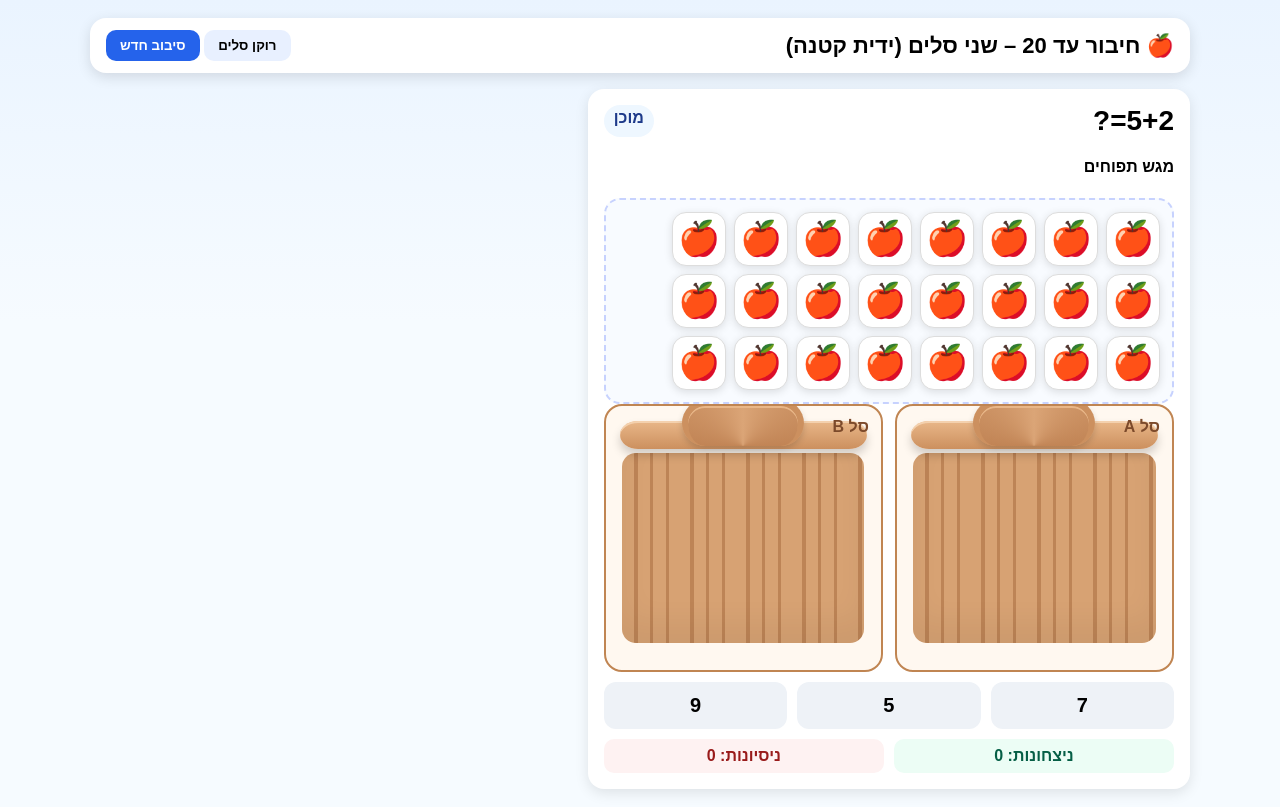
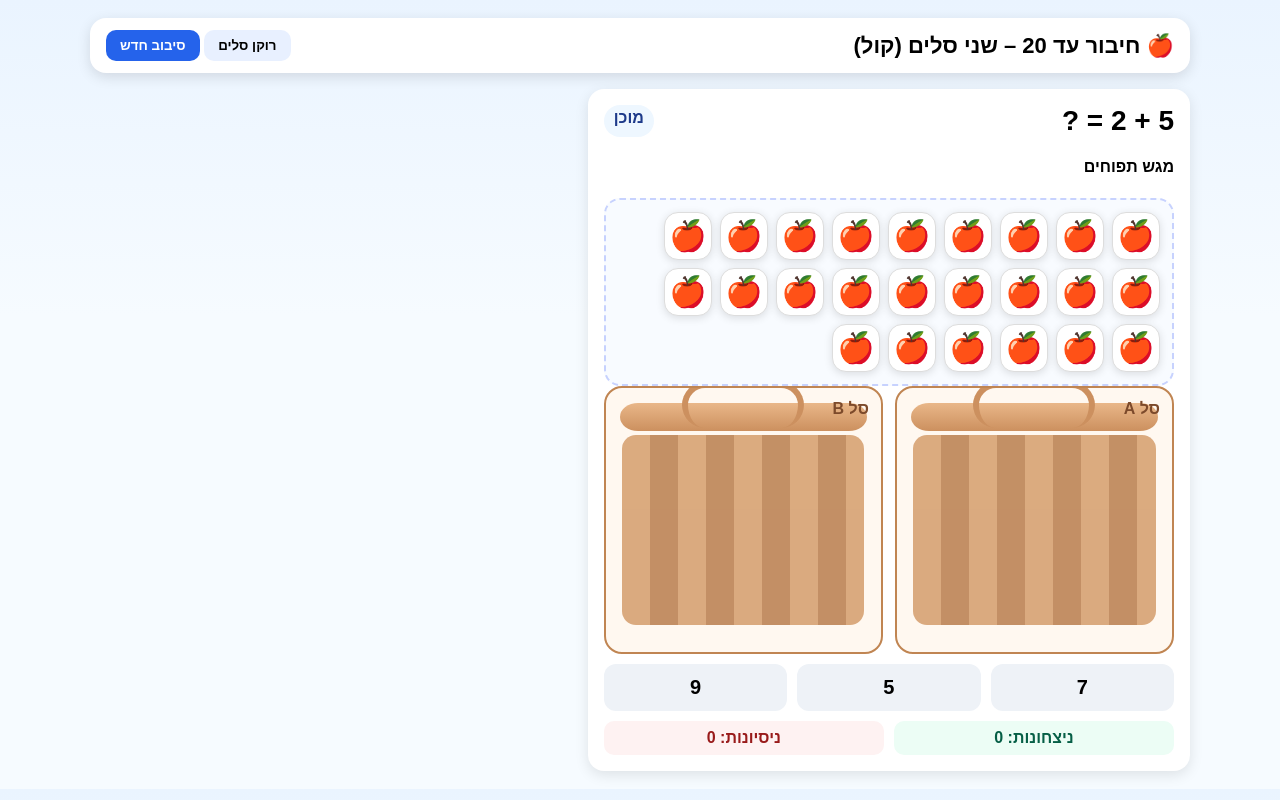
Before and after one commit to dubilulu-ship-it/math-game, a plain HTML site: page index.html in a window 1280 px wide. Drawn offline with Linux system fonts and the light colour scheme.

Commit message:
Update index.html

```diff
--- a/index.html
+++ b/index.html
@@ -3,13 +3,10 @@
 <head>
 <meta charset="utf-8" />
 <meta name="viewport" content="width=device-width, initial-scale=1" />
-<title>חיבור עד 20 – שני סלים (ידית קטנה)</title>
+<title>חיבור עד 20 – שני סלים (קול)</title>
 <style>
-  :root{
-    --fruit: 52px;  /* גודל התפוח */
-    --gap: 8px;
-  }
-  body{margin:0;font-family:Arial,"Segoe UI",system-ui,sans-serif;
+  :root{ --fruit: 46px; --gap: 8px; }
+  body{margin:0;font-family:Arial,sans-serif;
        background:linear-gradient(180deg,#eaf4ff 0%,#f6fbff 40%);}
   .app{max-width:1100px;margin:auto;padding:18px;display:grid;gap:16px}
   header{background:#fff;border-radius:16px;padding:12px 16px;display:flex;justify-content:space-between;align-items:center;flex-wrap:wrap;box-shadow:0 4px 14px rgba(0,0,0,.12)}
@@ -20,67 +17,33 @@
   .board{display:grid;grid-template-columns:1fr 0.8fr;gap:16px}
   @media(max-width:900px){.board{grid-template-columns:1fr}}
   .card{background:#fff;border-radius:16px;padding:16px;box-shadow:0 4px 14px rgba(0,0,0,.1)}
-
   .eq{font-size:28px;font-weight:900}
   .status{background:#eef7ff;color:#1e3a8a;padding:4px 10px;border-radius:999px;font-weight:700}
-
   .tray{min-height:150px;border:2px dashed #c7d2fe;border-radius:16px;padding:12px;background:#f8fbff}
   .grid{display:flex;flex-wrap:wrap;gap:var(--gap)}
-  .fruit{
-    width:var(--fruit);height:var(--fruit);
-    display:flex;align-items:center;justify-content:center;
-    font-size:calc(var(--fruit)*0.65);
-    background:#fff;border:1px solid #ddd;border-radius:14px;cursor:grab;
-    box-shadow:0 2px 8px rgba(0,0,0,.12);
-    user-select:none;touch-action:none;transition:transform .12s ease;
-  }
+  .fruit{width:var(--fruit);height:var(--fruit);display:flex;align-items:center;justify-content:center;
+         font-size:calc(var(--fruit)*0.65);background:#fff;border:1px solid #ddd;border-radius:14px;
+         cursor:grab;box-shadow:0 2px 8px rgba(0,0,0,.12)}
   .fruit:active{transform:scale(1.05)}
-
   .baskets{display:grid;grid-template-columns:1fr 1fr;gap:12px}
   @media(max-width:700px){.baskets{grid-template-columns:1fr}}
-
-  /* ===== סל קש ===== */
-  .basket{
-    position:relative; min-height:240px; border-radius:18px; overflow:hidden;
-    border:2px solid #c08552; background:#fff8f0; padding:12px; isolation:isolate;
-  }
-  .basket .label{
-    position:relative; z-index:4; font-weight:900; color:#7c4a2b;
-    display:flex; align-items:center; gap:8px; margin-bottom:6px;
-  }
-  .basket::before{
-    content:""; position:absolute; inset:18% 6% 10% 6%; z-index:0; pointer-events:none;
-    background:
-      linear-gradient(90deg,#d7a273 22%,#bd8456 22% 28%,#d7a273 28% 50%,
-                             #bd8456 50% 56%,#d7a273 56% 78%,#bd8456 78% 84%,#d7a273 84%) 0 0/56px 18px,
-      linear-gradient(0deg,#bd8456 22%,#d7a273 22% 28%,#bd8456 28% 50%,
-                             #d7a273 50% 56%,#bd8456 56% 78%,#d7a273 78% 84%,#bd8456 84%) 0 0/56px 18px;
-    border-radius:14px;
-    box-shadow:inset 0 -20px 30px rgba(0,0,0,.05);
-  }
-  .basket .inner{position:absolute; inset:22% 8% 8% 8%; z-index:1}
-  .basket .inner .grid{justify-content:flex-start}
-  .basket::after{
-    content:""; position:absolute; left:5%; right:5%; top:6%; height:28px; z-index:2; pointer-events:none;
-    background:linear-gradient(180deg,#e9b789,#cc905f); border-radius:18px/14px;
-    box-shadow:inset 0 2px 0 #f4d1ae, 0 6px 10px rgba(0,0,0,.18);
-  }
-  /* ידית קטנה ועדינה */
-  .handle{
-    position:absolute; top:-6px; left:50%; transform:translateX(-50%); z-index:3; pointer-events:none;
-    width:40%; height:40px;   /* <<< מוקטן מאוד <<< */
-    border:6px solid #cc905f; border-bottom:none; border-radius:999px;
-    box-shadow:0 3px 6px rgba(0,0,0,.15), inset 0 2px 0 #e9b789;
-    background:conic-gradient(from 0deg at 50% 100%,#dba577,#c18455 25%,#dba577 50%,#c18455 75%,#dba577 100%);
-  }
-
+  .basket{position:relative;min-height:240px;border-radius:18px;overflow:hidden;
+          border:2px solid #c08552;background:#fff8f0;padding:12px;isolation:isolate}
+  .basket .label{position:relative;z-index:4;font-weight:900;color:#7c4a2b;margin-bottom:6px}
+  .basket::before{content:"";position:absolute;inset:18% 6% 10% 6%;z-index:0;pointer-events:none;
+    background:repeating-linear-gradient(90deg,#d7a273 0 28px,#bd8456 28px 56px),
+               repeating-linear-gradient(#bd8456 0 28px,#d7a273 28px 56px);
+    border-radius:14px;opacity:.9}
+  .basket .inner{position:absolute;inset:22% 8% 8% 8%;z-index:1}
+  .basket::after{content:"";position:absolute;left:5%;right:5%;top:6%;height:28px;z-index:2;
+    background:linear-gradient(180deg,#e9b789,#cc905f);border-radius:18px/14px}
+  .handle{position:absolute;top:-6px;left:50%;transform:translateX(-50%);z-index:3;pointer-events:none;
+    width:40%;height:40px;border:6px solid #cc905f;border-bottom:none;border-radius:999px}
   .answers{display:flex;gap:10px;margin-top:10px;flex-wrap:wrap}
   .opt{flex:1;min-width:80px;background:#eef2f7;border:2px solid transparent;border-radius:12px;padding:10px;
-       font-size:20px;font-weight:800;cursor:pointer;transition:.15s}
-  .opt:hover{transform:translateY(-1px)}
+       font-size:20px;font-weight:800;cursor:pointer}
   .opt.correct{background:#ecfdf5;border-color:#10b981;color:#065f46}
   .opt.wrong{background:#fef2f2;border-color:#ef4444;color:#991b1b}
-
   .stats{display:flex;gap:10px;margin-top:10px}
   .pill{flex:1;background:#eef2f7;border-radius:10px;padding:8px;text-align:center;font-weight:700}
   .pill.good{background:#ecfdf5;color:#065f46}
@@ -90,7 +53,7 @@
 <body>
 <div class="app">
   <header>
-    <div class="title">🍎 חיבור עד 20 – שני סלים (ידית קטנה)</div>
+    <div class="title">🍎 חיבור עד 20 – שני סלים (קול)</div>
     <div>
       <button id="empty" class="btn ghost">רוקן סלים</button>
       <button id="newRound" class="btn primary">סיבוב חדש</button>
@@ -130,16 +93,52 @@
 </div>
 
 <script>
+/* DOM */
 const $=s=>document.querySelector(s);
 const tray=$("#tray"),eqEl=$("#equation"),statusEl=$("#status"),answers=$("#answers");
-const wins=$("#wins"),misses=$("#misses"),gridA=$("#gridA"),gridB=$("#gridB"),basketA=$("#basketA"),basketB=$("#basketB");
+const wins=$("#wins"),misses=$("#misses"),gridA=$("#gridA"),gridB=$("#gridB");
+const basketA=$("#basketA"),basketB=$("#basketB");
 let state={a:0,b:0,sum:0,wins:0,misses:0};
 
+/* דיבור בקול */
+function speak(text){
+  const utter=new SpeechSynthesisUtterance(text);
+  utter.lang="he-IL"; utter.rate=1; utter.pitch=1;
+  speechSynthesis.speak(utter);
+}
+
+/* קונפטי */
+function confetti(n=80){
+  for(let i=0;i<n;i++){
+    const s=document.createElement("div");
+    const size=18+Math.random()*20;
+    s.style.position="fixed";s.style.width=size+"px";s.style.height=size+"px";
+    s.style.left=(window.innerWidth/2+(Math.random()-0.5)*320)+"px";
+    s.style.top="10px";s.style.background=`hsl(${Math.random()*360},90%,60%)`;
+    s.style.borderRadius=Math.random()<0.5?"50%":"4px";
+    s.style.pointerEvents="none";s.style.opacity="1";
+    document.body.appendChild(s);
+    const dx=(Math.random()-0.5)*3,dy=2+Math.random()*4,rot=(Math.random()-0.5)*10;
+    let y=0,x=0,r=0;
+    (function anim(){
+      y+=dy;x+=dx;r+=rot;
+      s.style.transform=`translate(${x}px,${y}px) rotate(${r}deg)`;
+      s.style.opacity-=0.006;
+      if(s.style.opacity<=0){s.remove();return;}
+      requestAnimationFrame(anim);
+    })();
+  }
+}
+
+/* משחק */
 function randInt(min,max){return Math.floor(Math.random()*(max-min+1))+min;}
 function announce(m,t="info"){statusEl.textContent=m;}
+
 function newProblem(){
-  let a=randInt(0,10),b=randInt(0,10);while(a+b>20||a+b<2){a=randInt(0,10);b=randInt(0,10);}
-  state.a=a;state.b=b;state.sum=a+b;eqEl.textContent=`${a}+${b}=?`;
+  let a=randInt(0,10),b=randInt(0,10);
+  while(a+b>20||a+b<2){a=randInt(0,10);b=randInt(0,10);}
+  state.a=a;state.b=b;state.sum=a+b;
+  eqEl.textContent=`${a} + ${b} = ?`;
   tray.innerHTML="";gridA.innerHTML="";gridB.innerHTML="";answers.innerHTML="";
   for(let i=0;i<24;i++){tray.appendChild(makeApple());}
   const opts=new Set([state.sum]);while(opts.size<3){opts.add(Math.max(0,Math.min(20,state.sum+randInt(-3,3))));}
@@ -148,6 +147,7 @@ function newProblem(){
     btn.onclick=()=>check(btn,n);answers.appendChild(btn);
   });
 }
+
 let id=1;
 function makeApple(){
   const e=document.createElement("div");e.className="fruit";e.textContent="🍎";e.dataset.id="a"+id++;
@@ -157,12 +157,21 @@ function makeApple(){
     }else tray.appendChild(e);};
   return e;
 }
+
 function check(btn,n){
   [...answers.children].forEach(b=>b.classList.remove("correct","wrong"));
   const okA=gridA.children.length===state.a,okB=gridB.children.length===state.b;
-  if(n===state.sum&&okA&&okB){btn.classList.add("correct");state.wins++;wins.textContent=state.wins;announce("כל הכבוד!");}
-  else{btn.classList.add("wrong");state.misses++;misses.textContent=state.misses;announce("נסה שוב");}
+  if(n===state.sum&&okA&&okB){
+    btn.classList.add("correct");state.wins++;wins.textContent=state.wins;
+    announce("כל הכבוד! הצלחה","good");
+    confetti(100);speak("כל הכבוד");
+  }else{
+    btn.classList.add("wrong");state.misses++;misses.textContent=state.misses;
+    announce("נסה שוב","bad");
+    speak("נסה שוב");
+  }
 }
+
 $("#newRound").onclick=newProblem;
 $("#empty").onclick=()=>{[...gridA.children,...gridB.children].forEach(ch=>tray.appendChild(ch));};
 newProblem();
```
